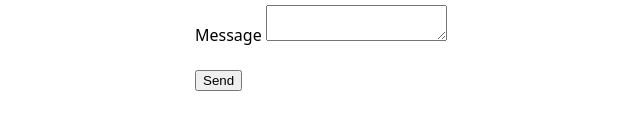
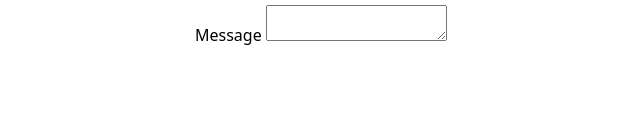
Before and after one commit to arunwij/selenium-ci-demo, a website: page web/public/index.html in a window 1280 px wide. Shown: the part 222-352 px from the top of the page, without its empty margins (145-785 px from the left). Drawn offline with Linux system fonts and the light colour scheme.

Commit message:
remove button

```diff
--- a/web/public/index.html
+++ b/web/public/index.html
@@ -8,7 +8,7 @@
       <label>Name <input name="name" required></label><br><br>
       <label>Email <input name="email" type="email" required></label><br><br>
       <label>Message <textarea name="message" required></textarea></label><br><br>
-      <button type="submit">Send</button>
+      <!-- <button type="submit">Send</button> -->
     </form>
   </body>
 </html>
```
